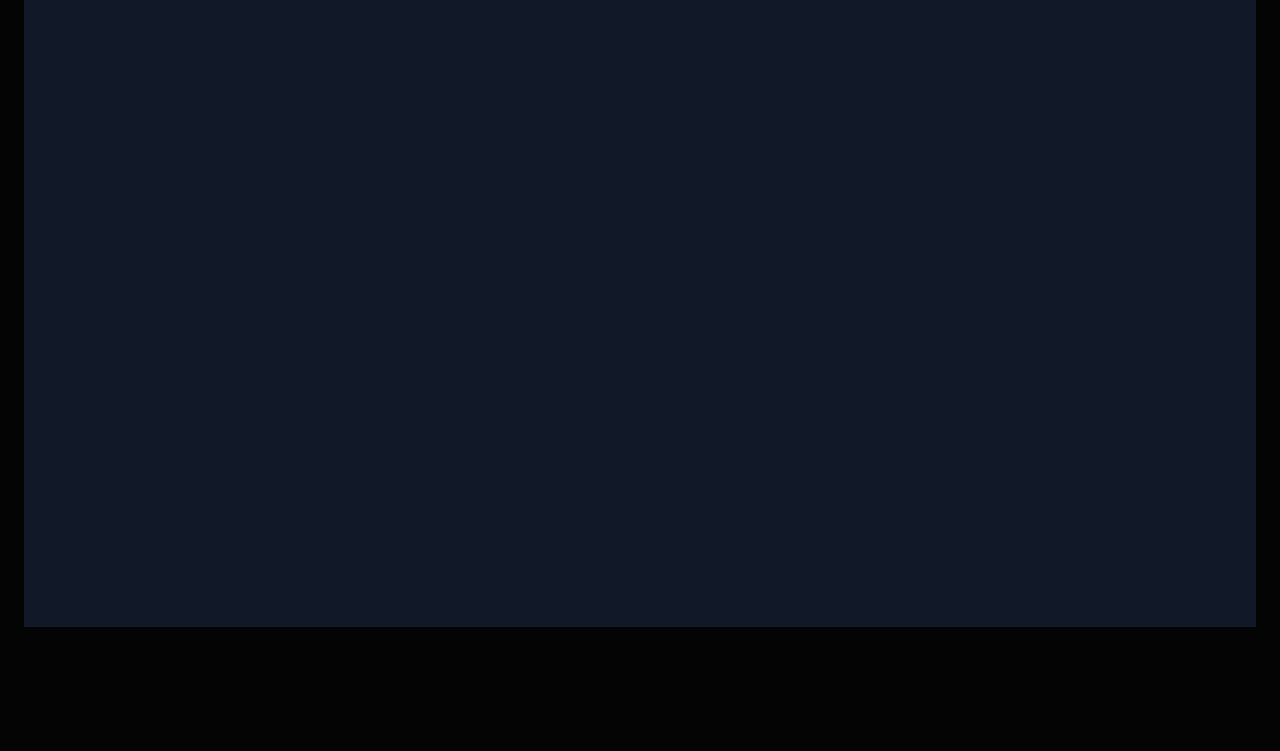
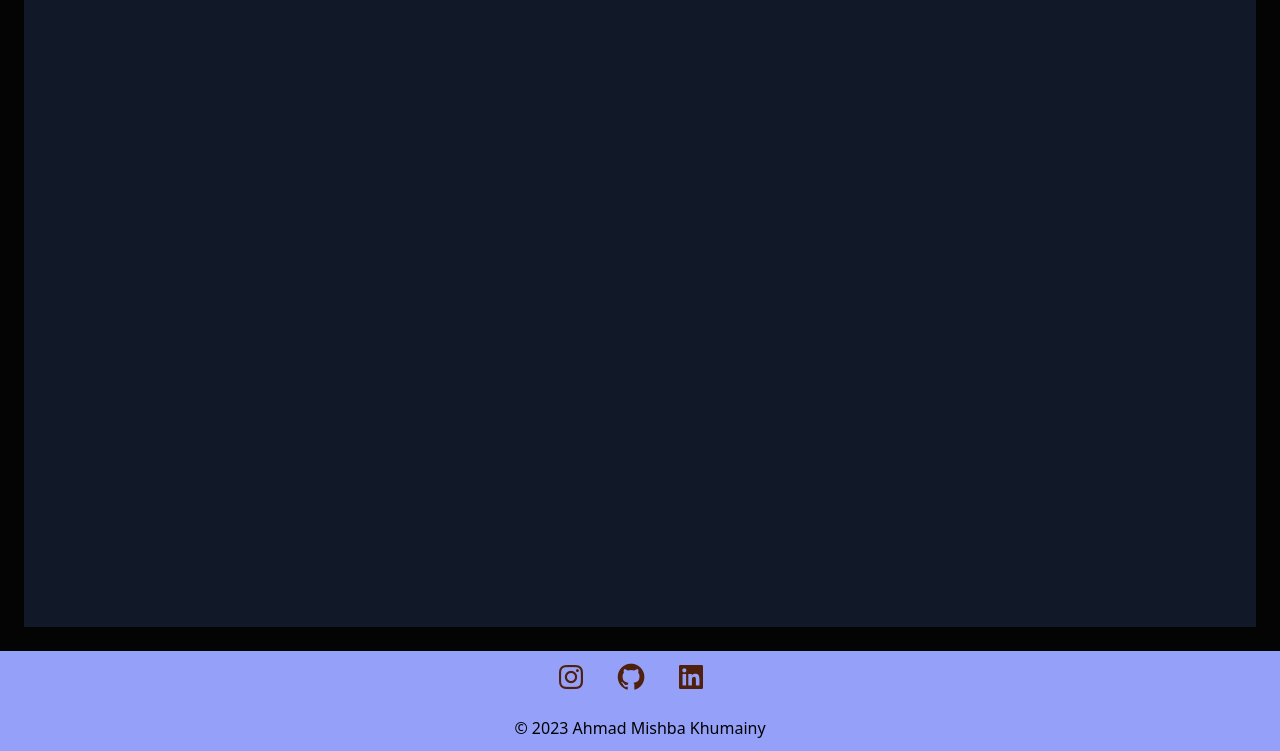
Before and after one commit to theamik69/bookshelf-apps, a plain HTML site: page index.html in a window 1280 px wide. Shown: the part 783-1534 px from the top of the page. Before the commit the page ends 1434 px from the top, so only its background shows below. Drawn offline with nearby package versions, Linux system fonts and the light colour scheme.

Commit message:
add footer

```diff
--- a/index.html
+++ b/index.html
@@ -108,9 +108,7 @@
                     <th class="p-3"></th>
                   </tr>
                 </thead>
-                <tbody id="readbook">
-
-                </tbody>
+                <tbody id="readbook"></tbody>
               </table>
             </div>
           </div>
@@ -129,9 +127,7 @@
                     <th class="p-3"></th>
                   </tr>
                 </thead>
-                <tbody id="unreadbook">
-
-                </tbody>
+                <tbody id="unreadbook"></tbody>
               </table>
             </div>
           </div>
@@ -139,12 +135,10 @@
       </section>
       <section class="modal-section">
         <div class="modalsection relative z-10" aria-labelledby="modal-title" role="dialog" aria-modal="true" style="display: none" id="custom-dialog">
-
           <div class="fixed inset-0 bg-gray-500 bg-opacity-75 transition-opacity"></div>
 
           <div class="fixed inset-0 z-10 w-screen overflow-y-auto">
             <div class="flex min-h-full items-end justify-center p-4 text-center sm:items-center sm:p-0">
-
               <div class="relative transform overflow-hidden rounded-lg bg-white text-left shadow-xl transition-all sm:my-8 sm:w-full sm:max-w-lg">
                 <div class="bg-white px-4 pb-4 pt-5 sm:p-6 sm:pb-4">
                   <div class="sm:flex sm:items-start">
@@ -167,7 +161,11 @@
                 </div>
                 <div class="bg-gray-50 px-4 py-3 sm:flex sm:flex-row-reverse sm:px-6">
                   <button type="button" id="confirm-button" class="inline-flex w-full justify-center rounded-md bg-red-600 px-3 py-2 text-sm font-semibold text-white shadow-sm hover:bg-red-500 sm:ml-3 sm:w-auto">Delete</button>
-                  <button type="button" id="cancel-button" class="mt-3 inline-flex w-full justify-center rounded-md bg-white px-3 py-2 text-sm font-semibold text-gray-900 shadow-sm ring-1 ring-inset ring-gray-300 hover:bg-gray-50 sm:mt-0 sm:w-auto">
+                  <button
+                    type="button"
+                    id="cancel-button"
+                    class="mt-3 inline-flex w-full justify-center rounded-md bg-white px-3 py-2 text-sm font-semibold text-gray-900 shadow-sm ring-1 ring-inset ring-gray-300 hover:bg-gray-50 sm:mt-0 sm:w-auto"
+                  >
                     Cancel
                   </button>
                 </div>
@@ -177,6 +175,22 @@
         </div>
       </section>
     </div>
+    <footer class="note-footer">
+      <div class="note-footer_icon_group">
+        <a href="https://www.instagram.com/gebeh69/" class="note-footer_icon">
+          <i id="icon" class="bx bxl-instagram"></i>
+        </a>
+        <a href="https://github.com/theamik69" class="note-footer_icon">
+          <i id="icon" class="bx bxl-github"></i>
+        </a>
+        <a href="https://www.linkedin.com/in/amik69/" class="note-footer_icon">
+          <i id="icon" class="bx bxl-linkedin-square"></i>
+        </a>
+      </div>
+      <div class="note-footer_name">
+        <p>© 2023 Ahmad Mishba Khumainy</p>
+      </div>
+    </footer>
 
     <!-- Js -->
     <script src="js/script.js" type="text/javascript"></script>
--- a/style/style.css
+++ b/style/style.css
@@ -101,3 +101,36 @@ tr th:nth-child(1) {
 .edit-button:hover::before {
   display: inline-block;
 }
+
+.note-footer {
+  display: flex;
+  justify-content: center;
+  align-items: center;
+  flex-direction: column;
+  width: auto;
+  height: 100px;
+  background-color: var(--main-color);
+}
+
+.note-footer_name {
+  display: flex;
+  justify-content: center;
+  align-items: center;
+  margin-top: 5px;
+}
+
+.note-footer_icon {
+  width: 50px;
+  height: 50px;
+  color: rgb(79, 32, 13);
+}
+
+#icon {
+  font-size: 2rem !important;
+  color: rgb(79, 32, 13);
+}
+
+.note-footer_icon_group {
+  display: flex;
+  gap: 10px;
+}
```
